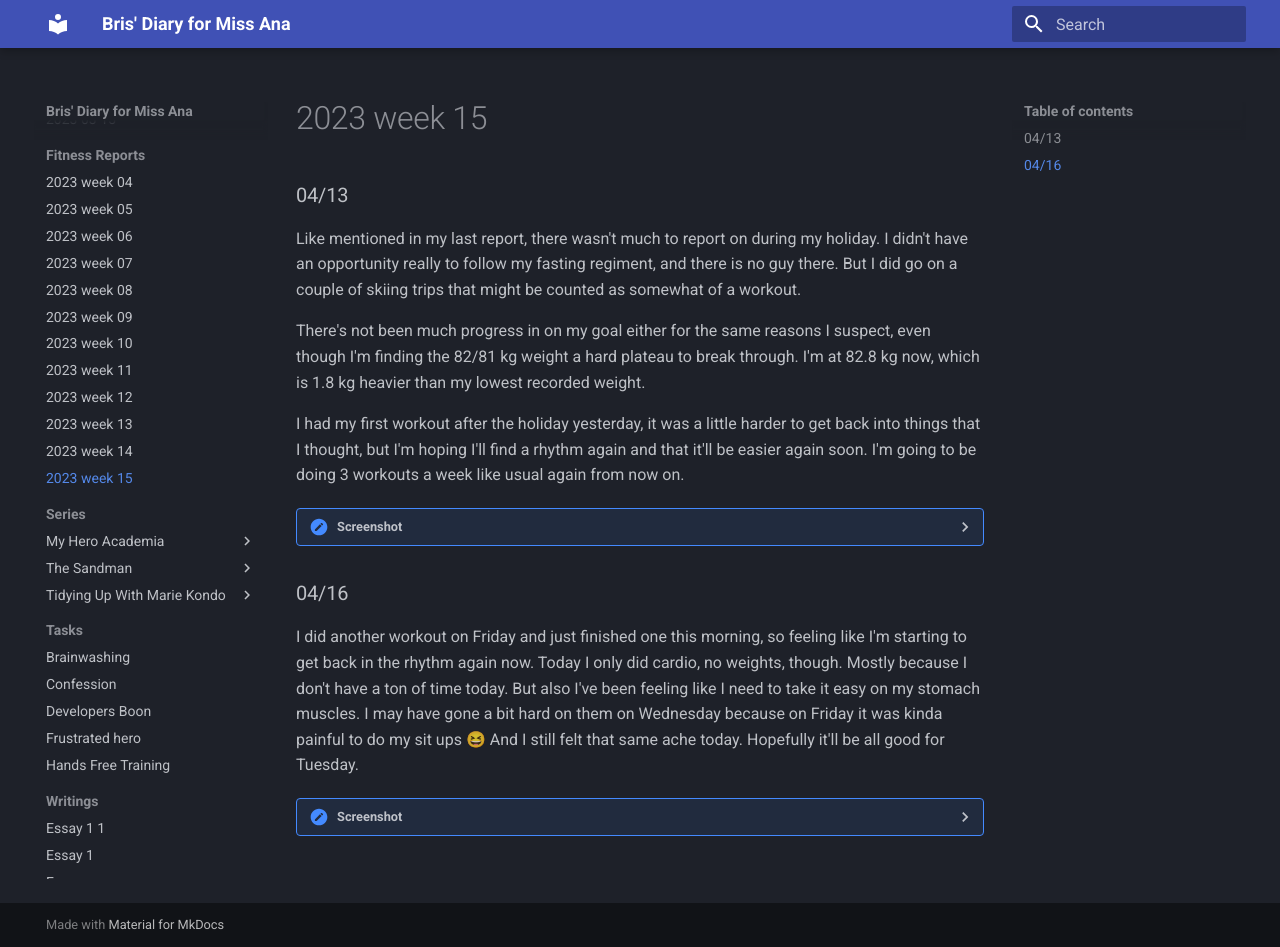
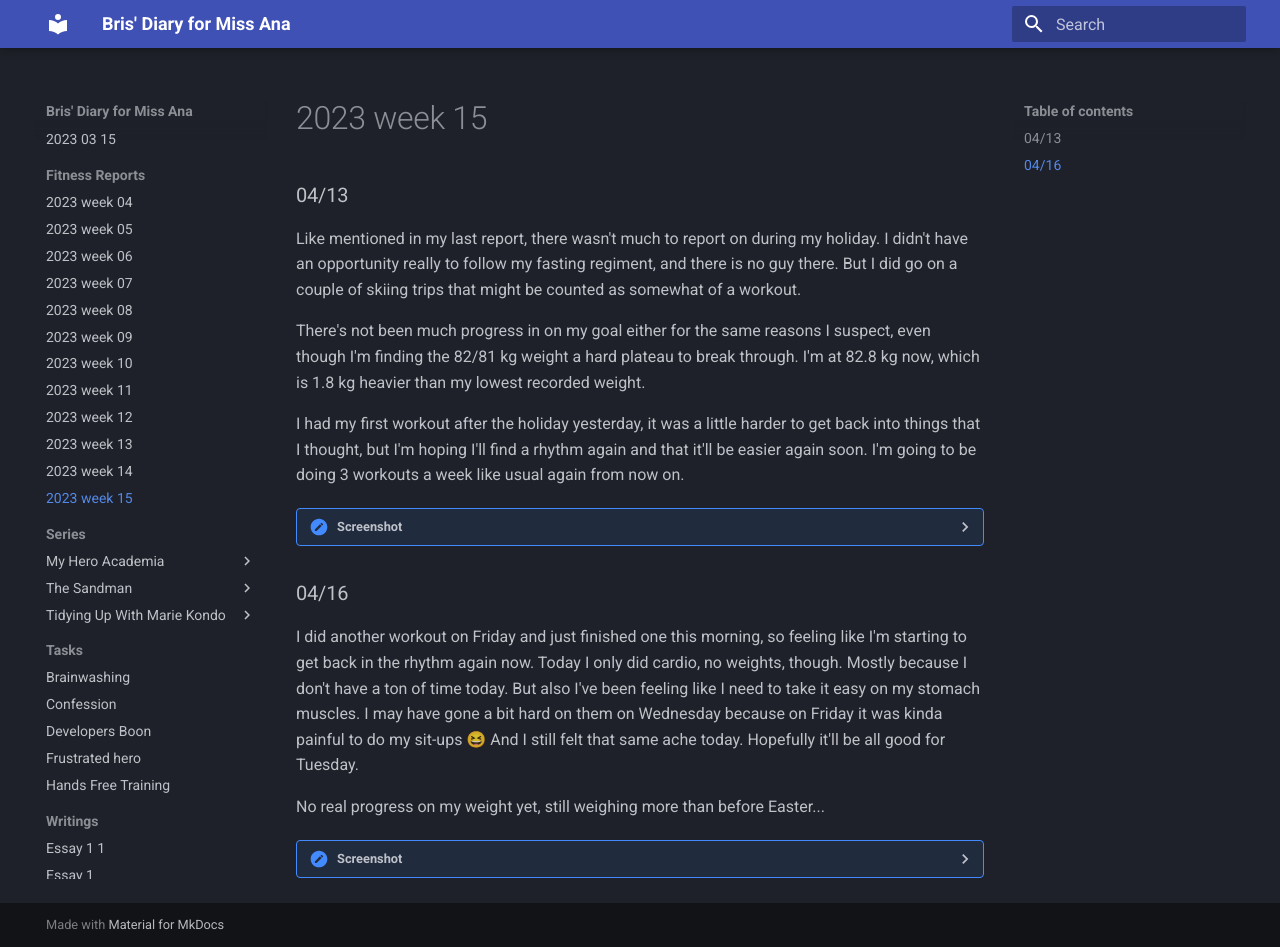
Before and after one commit to bris00/DFMA, an MkDocs documentation site: the page built from diary/Fitness Reports/2023 - week 15.md, in a window 1280 px wide and 947 px high. Built offline with MkDocs 1.6.1 and Material for MkDocs 9.7.7, drawn with Linux system fonts in a browser that asks for light colours.

Commit message:
vault backup: 2023-04-16 12:13:27
Affected files:
diary/Fitness Reports/2023 - week 15.md

```diff
--- a/diary/Fitness Reports/2023 - week 15.md
+++ b/diary/Fitness Reports/2023 - week 15.md
@@ -11,9 +11,11 @@ I had my first workout after the holiday yesterday, it was a little harder to ge
 </details>
 
 ### 04/16
-I did another workout on Friday and just finished one this morning, so feeling like I'm starting to get back in the rhythm again now. Today I only did cardio, no weights, though. Mostly because I don't have a ton of time today. But also I've been feeling like I need to take it easy on my stomach muscles. I may have gone a bit hard on them on Wednesday because on Friday it was kinda painful to do my sit ups 😆 And I still felt that same ache today. Hopefully it'll be all good for Tuesday.
+I did another workout on Friday and just finished one this morning, so feeling like I'm starting to get back in the rhythm again now. Today I only did cardio, no weights, though. Mostly because I don't have a ton of time today. But also I've been feeling like I need to take it easy on my stomach muscles. I may have gone a bit hard on them on Wednesday because on Friday it was kinda painful to do my sit-ups 😆 And I still felt that same ache today. Hopefully it'll be all good for Tuesday.
+
+No real progress on my weight yet, still weighing more than before Easter...
 
 <details>
 	<summary>Screenshot</summary>
-	<img src="https://media.discordapp.net/attachments/810551417043419170/1096001304024846356/Screenshot_20230413-111552.png?width=642&height=1390" />
+	<img src="https://media.discordapp.net/attachments/810551417043419170/1097102229770604614/Screenshot_20230416-121220.png?width=642&height=1390" />
 </details>
```
